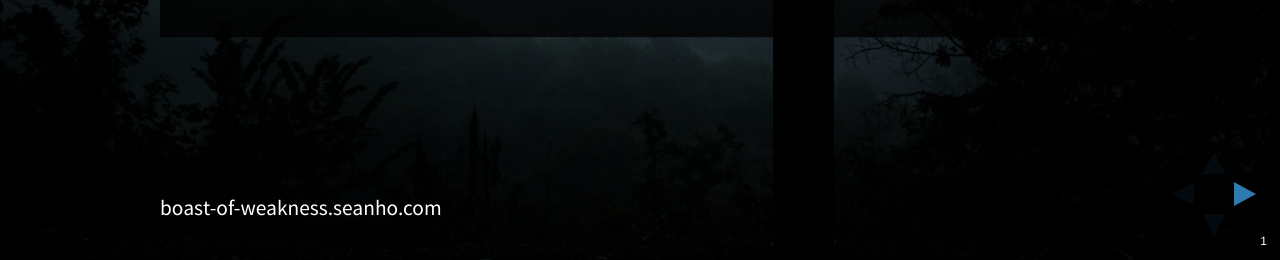
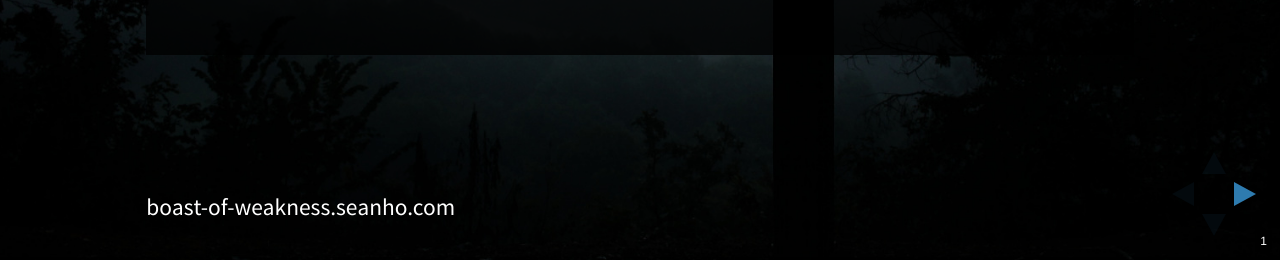
Before and after one commit to seanho00/boast-of-weakness, a plain HTML site: page index.html in a window 1280 px wide. Shown: the part 540-800 px from the top of the page. Drawn offline with Linux system fonts and the light colour scheme.

```diff
--- a/index.html
+++ b/index.html
@@ -43,13 +43,13 @@
 		<script>
 			// More info https://github.com/hakimel/reveal.js#configuration
 			Reveal.initialize({
-				width: 1024,
-				height: 768,
+				width: 960,
+				height: 700,
 				maxScale: 4.0,
 				margin: 0.1,
 				history: false,
 				hideAddressBar: true,
-				slideNumber:true,
+				slideNumber: true,
 
 				// More info https://github.com/hakimel/reveal.js#dependencies
 				dependencies: [
```
